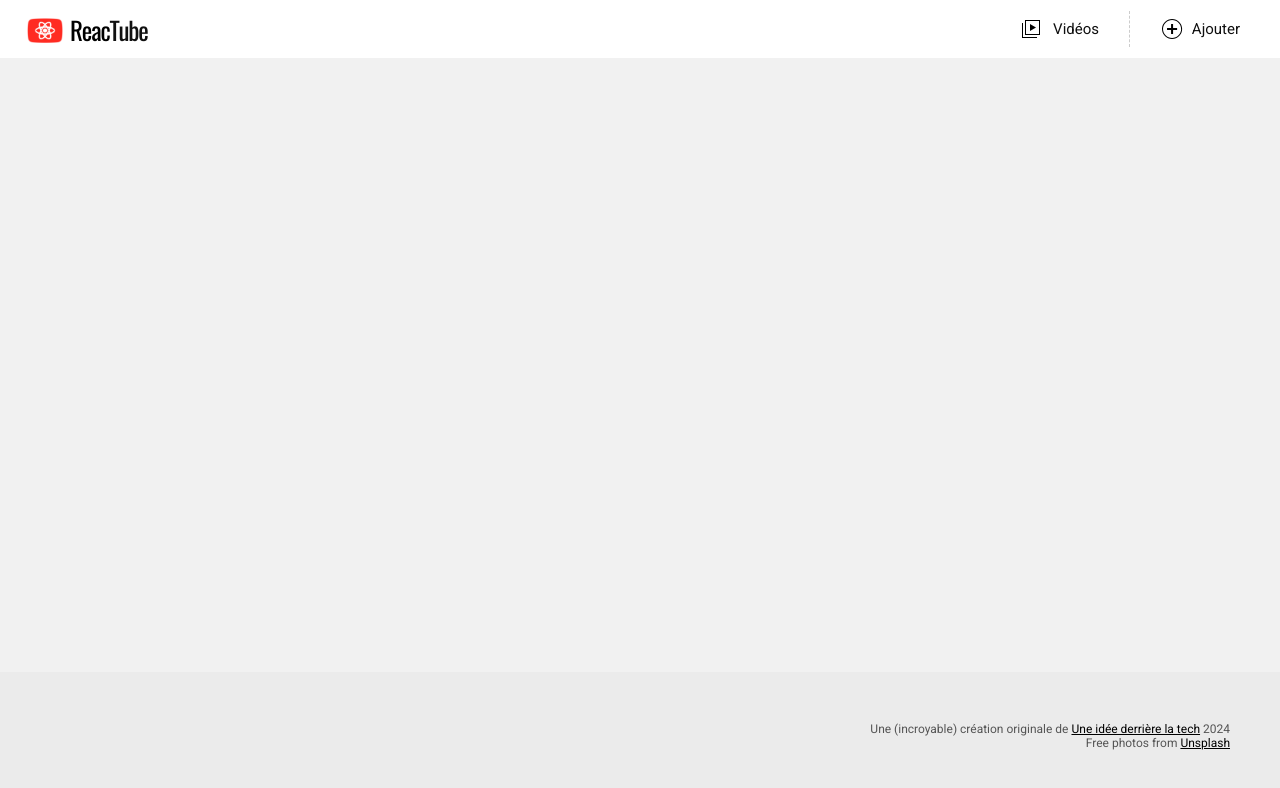
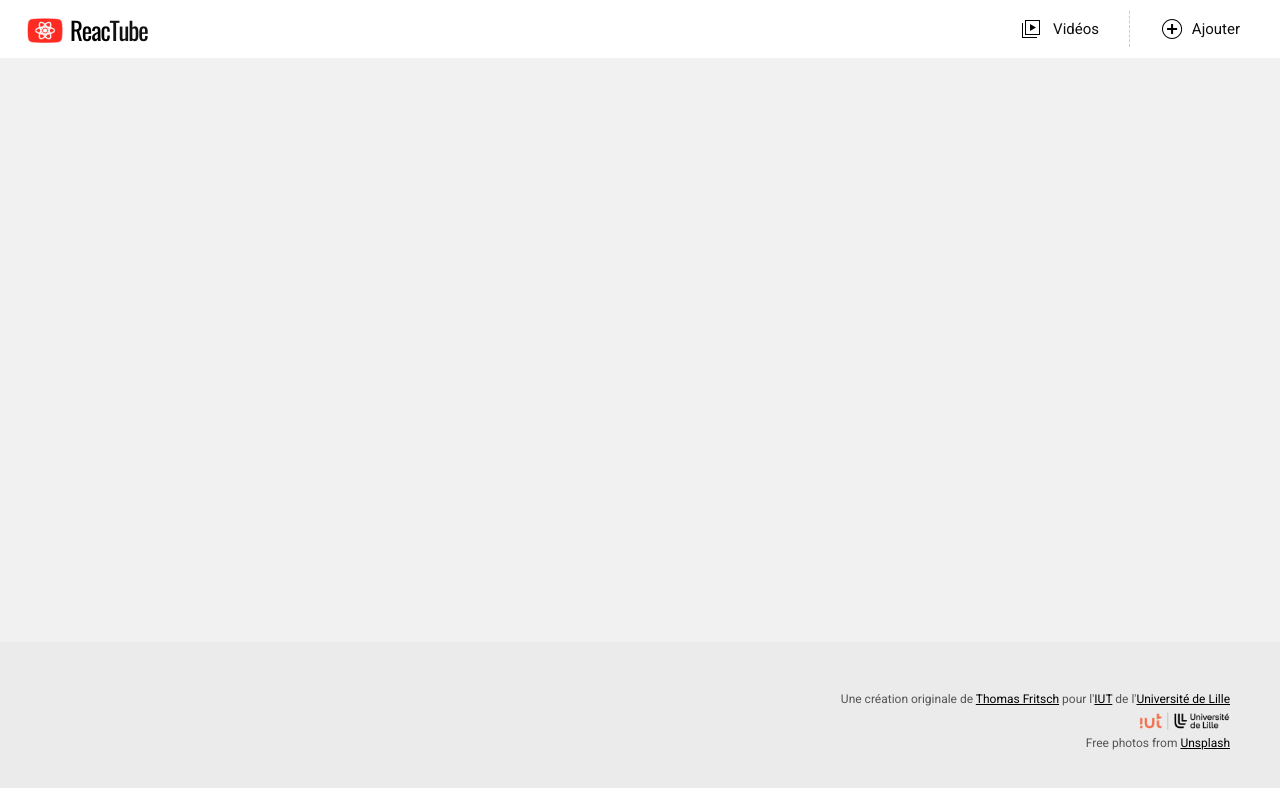
Before and after one commit to Ninhache/headache-for-my-teacher, a plain HTML site: page index.html in a window 1280 px wide. Drawn offline with Linux system fonts and the light colour scheme.

Commit message:
cours-iut: maj credits & ajout logo IUT

```diff
--- a/css/main.css
+++ b/css/main.css
@@ -65,6 +65,9 @@ h1 {
 	margin-left: 5px;
 }
 body > footer {
+	display: flex;
+	flex-direction: column;
+	align-items: flex-end;
 	background: #ebebeb;
 	width: 100%;
 	padding: 50px;
@@ -73,6 +76,10 @@ body > footer {
 }
 body > footer a {
 	color: black;
+}
+body > footer img {
+	height: 30px;
+	display: block;
 }
 @keyframes fadeIn{
 	from { opacity: 0; }
--- a/index.html
+++ b/index.html
@@ -29,7 +29,9 @@
 		</div>
 	</section>
 	<footer>
-		<div>Une (incroyable) création originale de <a href="http://uidlt.fr">Une idée derrière la tech</a> 2024</div>
+		<div>Une création originale de  <a href="http://uidlt.fr">Thomas Fritsch</a> pour l'<a href="https://www.iut-a.univ-lille.fr/">IUT</a> de l'<a href="https://www.univ-lille.fr/">Université de Lille</a>
+		</div>
+		<img src="images/logo-iut.png" />
 		<div>Free photos from <a href="https://unsplash.com/unsplash">Unsplash</a></div>
 	</footer>
 </body>
```
Also changed, not shown: images/logo-iut.png (added).
